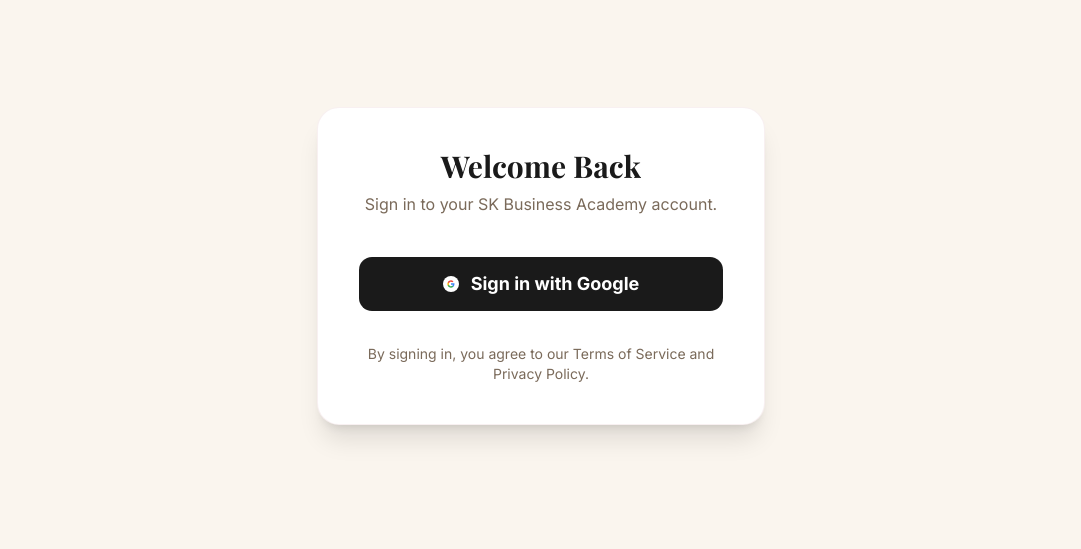
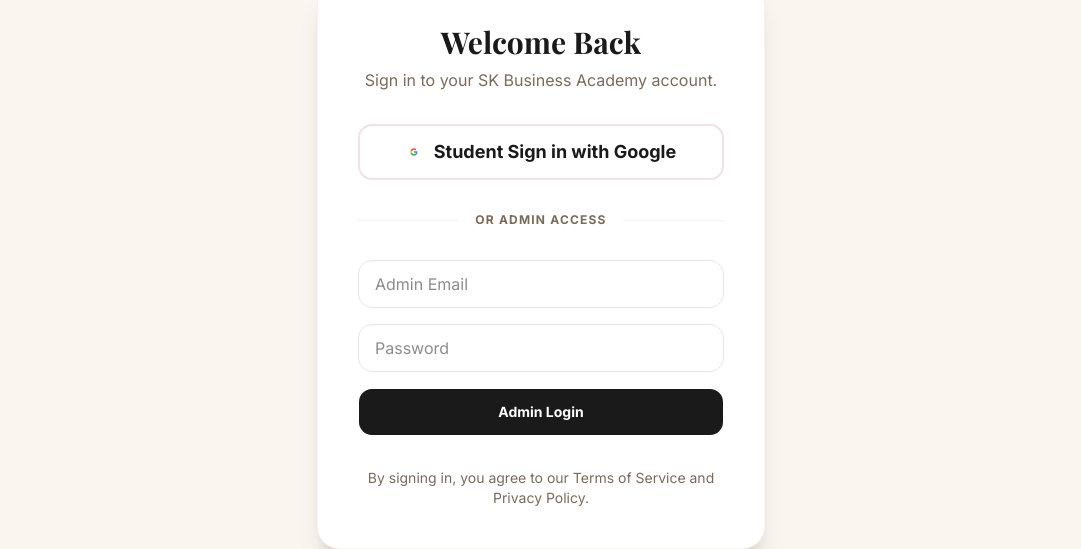
Before and after one commit to Ayush04-C/Dusala_D2C, a Next.js app: page /login in a window 1280 px wide. Shown: the part 174-723 px from the top of the page, without its empty margins (99-1180 px from the left). Built offline with nearby package versions, Linux system fonts and the light colour scheme; no server answers.

Commit message:
added a admin access login

```diff
--- a/src/app/(marketing)/login/page.tsx
+++ b/src/app/(marketing)/login/page.tsx
@@ -8,6 +8,8 @@
 
 export default function LoginPage() {
   const [isLoading, setIsLoading] = useState(false);
+  const [adminEmail, setAdminEmail] = useState("");
+  const [adminPassword, setAdminPassword] = useState("");
   const router = useRouter();
 
   const handleGoogleSignIn = async () => {
@@ -15,11 +17,9 @@
     try {
       const provider = new GoogleAuthProvider();
       await signInWithPopup(auth, provider);
-      // Determine if admin or student here.
-      // For MVP, we redirect everyone to the student dashboard.
-      // In the future, check user custom claims or email to route to /admin/dashboard
+
       const user = auth.currentUser;
-      if (user?.email === "your-admin-email@gmail.com") {
+      if (user?.email === "admin@skbusiness.in") {
         router.push("/admin/dashboard");
       } else {
         router.push("/student/dashboard");
@@ -32,21 +32,37 @@
     }
   };
 
+  const handleAdminMockLogin = (e: React.FormEvent) => {
+    e.preventDefault();
+    setIsLoading(true);
+
+    // Mock authentication for Admin
+    setTimeout(() => {
+      if (adminEmail === "admin@skbusiness.in" && adminPassword === "admin") {
+        router.push("/admin/dashboard");
+      } else {
+        alert("Invalid Admin Credentials! Use admin@skbusiness.in / admin");
+        setIsLoading(false);
+      }
+    }, 800);
+  };
+
   return (
     <div className="min-h-screen flex items-center justify-center bg-brand-ivory px-6 pt-20">
       <div className="bg-white p-10 rounded-3xl shadow-xl w-full max-w-md border border-brand-rose/10">
-        <div className="text-center mb-10">
+        <div className="text-center mb-8">
           <h1 className="text-3xl font-heading font-bold text-brand-dark mb-2">Welcome Back</h1>
           <p className="text-brand-muted">Sign in to your SK Business Academy account.</p>
         </div>
 
+        <div className="space-y-6">
           <Button
             onClick={handleGoogleSignIn}
             disabled={isLoading}
-          className="w-full h-14 bg-brand-dark text-white rounded-xl font-bold text-lg hover:bg-brand-dark/90 transition-all flex items-center justify-center gap-3"
+            className="w-full h-14 bg-white text-brand-dark border-2 border-brand-rose/20 rounded-xl font-bold text-lg hover:bg-brand-rose/5 transition-all flex items-center justify-center gap-3"
           >
             {isLoading ? (
-            <div className="h-5 w-5 border-2 border-white border-t-transparent rounded-full animate-spin" />
+              <div className="h-5 w-5 border-2 border-brand-dark border-t-transparent rounded-full animate-spin" />
             ) : (
               <svg viewBox="0 0 24 24" className="w-5 h-5 bg-white rounded-full p-1">
                 <path fill="#4285F4" d="M22.56 12.25c0-.78-.07-1.53-.2-2.25H12v4.26h5.92c-.26 1.37-1.04 2.53-2.21 3.31v2.77h3.57c2.08-1.92 3.28-4.74 3.28-8.09z" />
@@ -55,8 +71,45 @@
                 <path fill="#EA4335" d="M12 5.38c1.62 0 3.06.56 4.21 1.64l3.15-3.15C17.45 2.09 14.97 1 12 1 7.7 1 3.99 3.47 2.18 7.07l3.66 2.84c.87-2.6 3.3-4.53 6.16-4.53z" />
               </svg>
             )}
-          Sign in with Google
+            Student Sign in with Google
           </Button>
+
+          <div className="relative flex items-center py-2">
+            <div className="flex-grow border-t border-brand-rose/10"></div>
+            <span className="flex-shrink-0 mx-4 text-brand-muted text-xs font-bold uppercase tracking-widest">or admin access</span>
+            <div className="flex-grow border-t border-brand-rose/10"></div>
+          </div>
+
+          <form onSubmit={handleAdminMockLogin} className="space-y-4">
+            <div>
+              <input
+                type="email"
+                placeholder="Admin Email"
+                value={adminEmail}
+                onChange={(e) => setAdminEmail(e.target.value)}
+                className="w-full h-12 px-4 rounded-xl border border-brand-rose/20 focus:border-brand-rose focus:ring-1 focus:ring-brand-rose outline-none transition-all"
+                required
+              />
+            </div>
+            <div>
+              <input
+                type="password"
+                placeholder="Password"
+                value={adminPassword}
+                onChange={(e) => setAdminPassword(e.target.value)}
+                className="w-full h-12 px-4 rounded-xl border border-brand-rose/20 focus:border-brand-rose focus:ring-1 focus:ring-brand-rose outline-none transition-all"
+                required
+              />
+            </div>
+            <Button
+              type="submit"
+              disabled={isLoading}
+              className="w-full h-12 bg-brand-dark text-white rounded-xl font-bold hover:bg-brand-dark/90 transition-all flex items-center justify-center"
+            >
+              Admin Login
+            </Button>
+          </form>
+        </div>
 
         <p className="text-center text-sm text-brand-muted mt-8">
           By signing in, you agree to our Terms of Service and Privacy Policy.
```
Lines whose indentation alone changed are shown as unchanged.
